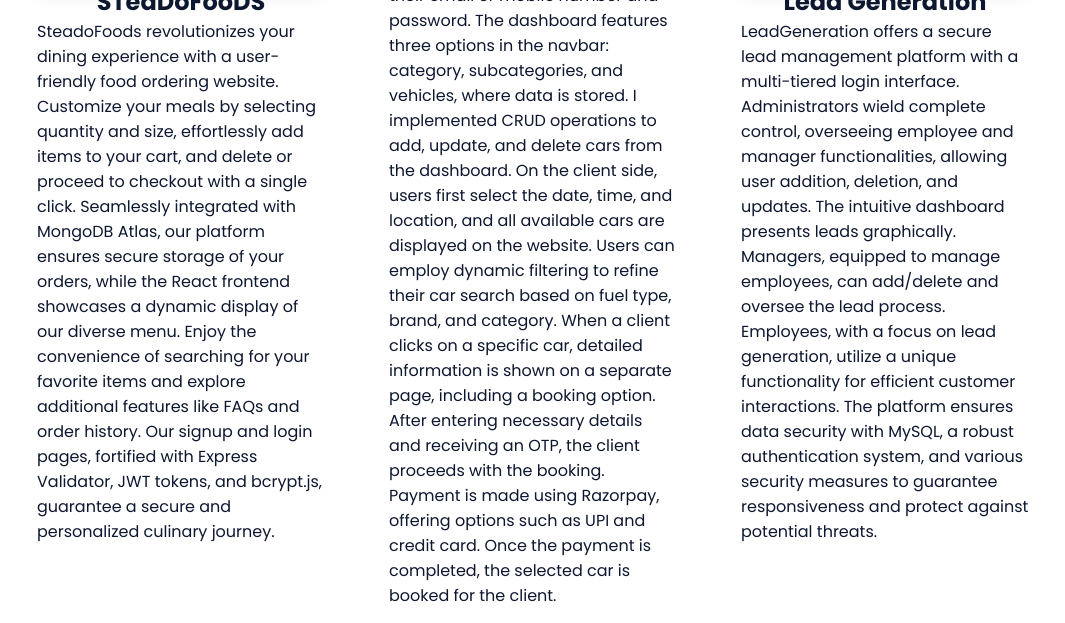
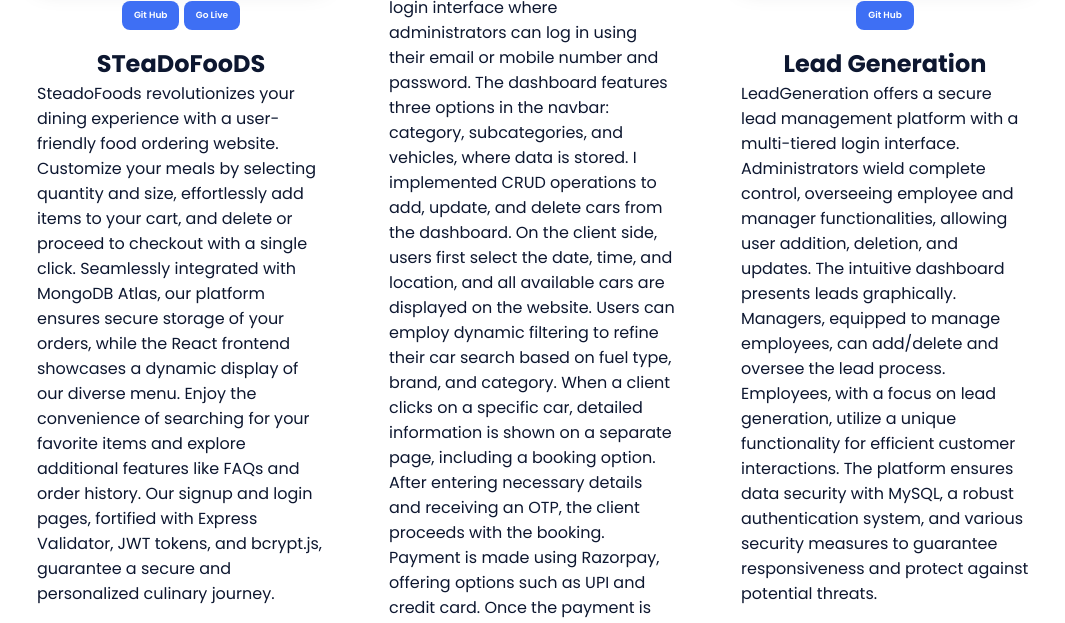
Before and after one commit to SteadFast02/Portfolio, a plain HTML site: page index.html in a window 1280 px wide. Shown: the part 4183-4806 px from the top of the page, without its empty margins (107-1172 px from the left). Drawn offline with nearby package versions, Linux system fonts and the light colour scheme.

Commit message:
first commit

```diff
--- a/assets/css/styles.css
+++ b/assets/css/styles.css
@@ -232,10 +232,25 @@ img {
   border-radius: 0.5rem;
   transition: 0.3s;
 }
+.buttonsmall{
+  display: inline-block;
+  background-color: var(--first-color);
+  color: #fff;
+  padding: 0.5rem .75rem;
+  font-weight: var(--font-semi);
+  border-radius: 0.5rem;
+  font-size: xx-small;
+  transition: 0.3s;
+}
+.buttonsmall:hover {
+  box-shadow: 0px 10px 36px rgba(0, 0, 0, 0.15);
+}
 .button:hover {
   box-shadow: 0px 10px 36px rgba(0, 0, 0, 0.15);
 }
-
+.paddingtop{
+  padding: 1rem;
+}
 /* ===== ABOUT =====*/
 .about__container {
   row-gap: 2rem;
--- a/index.html
+++ b/index.html
@@ -310,11 +310,15 @@
         <div class="work__container bd-grid">
           <div class="mywork">
             <a
-              href="https://github.com/SteadFast02/STeaDoFooDS"
+              href="https://steadofoods.vercel.app/"
               class="work__img"
             >
               <img src="assets/img/steadofoods.jpg" alt="" />
             </a>
+            <div class="paddingtop">
+                <a href="https://github.com/SteadFast02/STeaDoFooDS" class="buttonsmall">Git Hub</a>
+                <a href="https://steadofoods.vercel.app/" class="buttonsmall">Go Live</a>
+            </div>
             <h1>STeaDoFooDS</h1>
             <p>
               SteadoFoods revolutionizes your dining experience with a
@@ -338,6 +342,9 @@
             >
               <img src="assets/img/steadocarrental.jpg" alt="" />
             </a>
+            <div class="paddingtop">
+              <a href="https://github.com/SteadFast02/StedoCarRental" class="buttonsmall">Git Hub</a>
+          </div>
             <h1>STeaDoCaRental</h1>
             <p>
               Stedocarrental is divided into two parts: the admin part and the
@@ -362,6 +369,9 @@
             <a href="https://github.com/SteadFast02/Leadgen" class="work__img">
               <img src="assets/img/leadgeneration.jpg" alt="" />
             </a>
+            <div class="paddingtop">
+              <a href="https://github.com/SteadFast02/Leadgen" class="buttonsmall">Git Hub</a>
+          </div>
             <h1>Lead Generation</h1>
             <p>
               LeadGeneration offers a secure lead management platform with a
```
